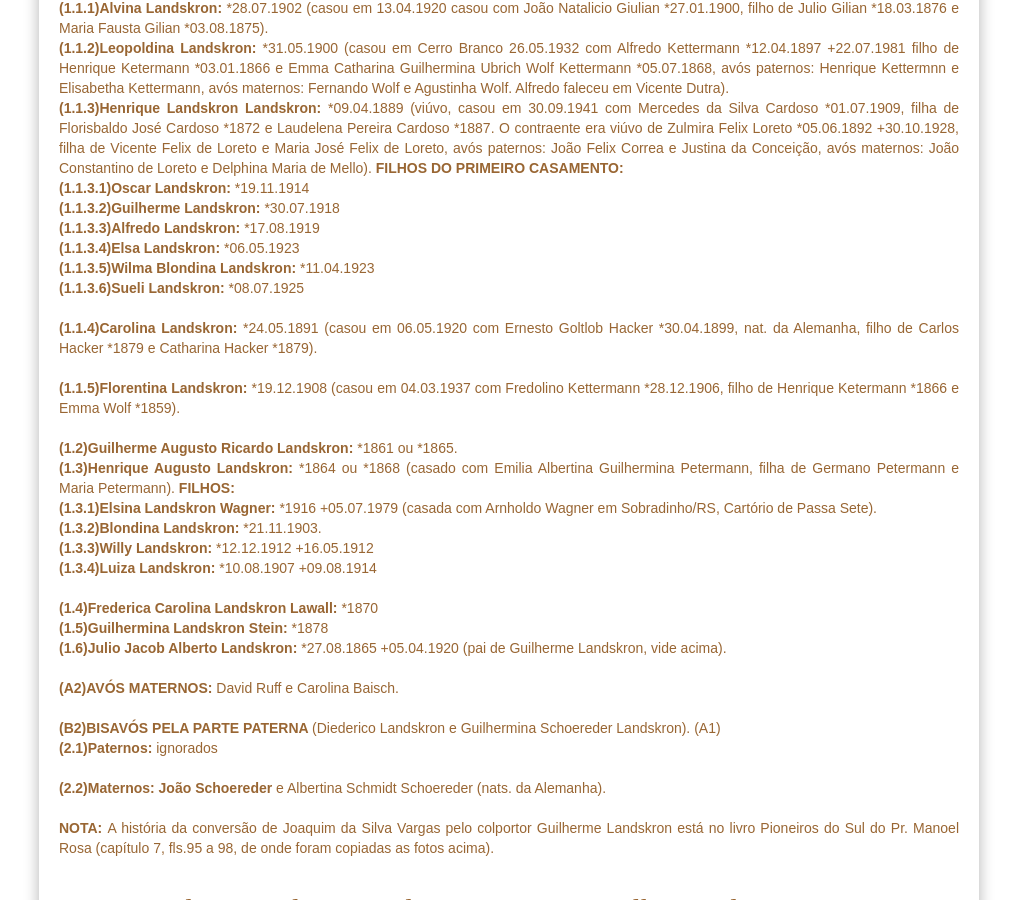
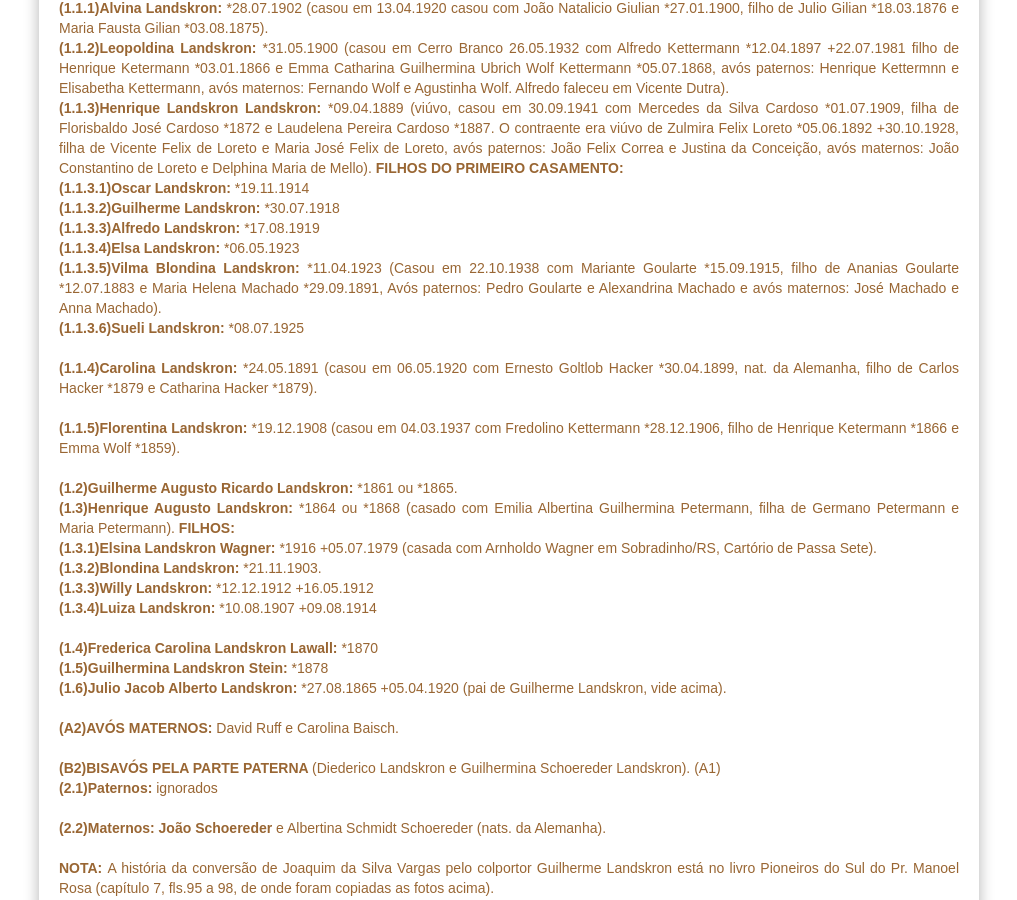
Before and after one commit to claudiovargas1955/claudiovargas1955.github.io, a Jekyll site: the page built from _pages/arvore-genealogica-de-guilherme landskron.html, in a window 1280 px wide and 900 px high, scrolled down 1654 px. Shown: the whole window, without its empty margins (131-1148 px from the left). Built offline with Jekyll 4.4.1, drawn with Linux system fonts in a browser that asks for light colours; some web fonts are replaced.

Commit message:
Update arvore-genealogica-de-guilherme landskron.html

```diff
--- a/_pages/arvore-genealogica-de-guilherme landskron.html
+++ b/_pages/arvore-genealogica-de-guilherme landskron.html
@@ -132,7 +132,9 @@ João Constantino de Loreto e Delphina Maria de Mello). <b>FILHOS DO PRIMEIRO CA
 <b>(1.1.3.2)Guilherme Landskron: </b>*30.07.1918 <br>
 <b>(1.1.3.3)Alfredo Landskron: </b>*17.08.1919 <br>
 <b>(1.1.3.4)Elsa Landskron: </b>*06.05.1923 <br>
-<b>(1.1.3.5)Wilma Blondina Landskron: </b>*11.04.1923 <br>
+<b>(1.1.3.5)Vilma Blondina Landskron: </b>*11.04.1923 (Casou em 22.10.1938 com Mariante Goularte *15.09.1915, filho de Ananias Goularte
+*12.07.1883 e Maria Helena Machado *29.09.1891, Avós paternos: Pedro Goularte e Alexandrina Machado e avós maternos: José Machado e Anna
+Machado).<br>
 <b>(1.1.3.6)Sueli Landskron: </b>*08.07.1925<br><br>
 
 <b>(1.1.4)Carolina Landskron: </b>*24.05.1891 (casou em 06.05.1920 com Ernesto Goltlob Hacker *30.04.1899, nat. da Alemanha, filho de
```
